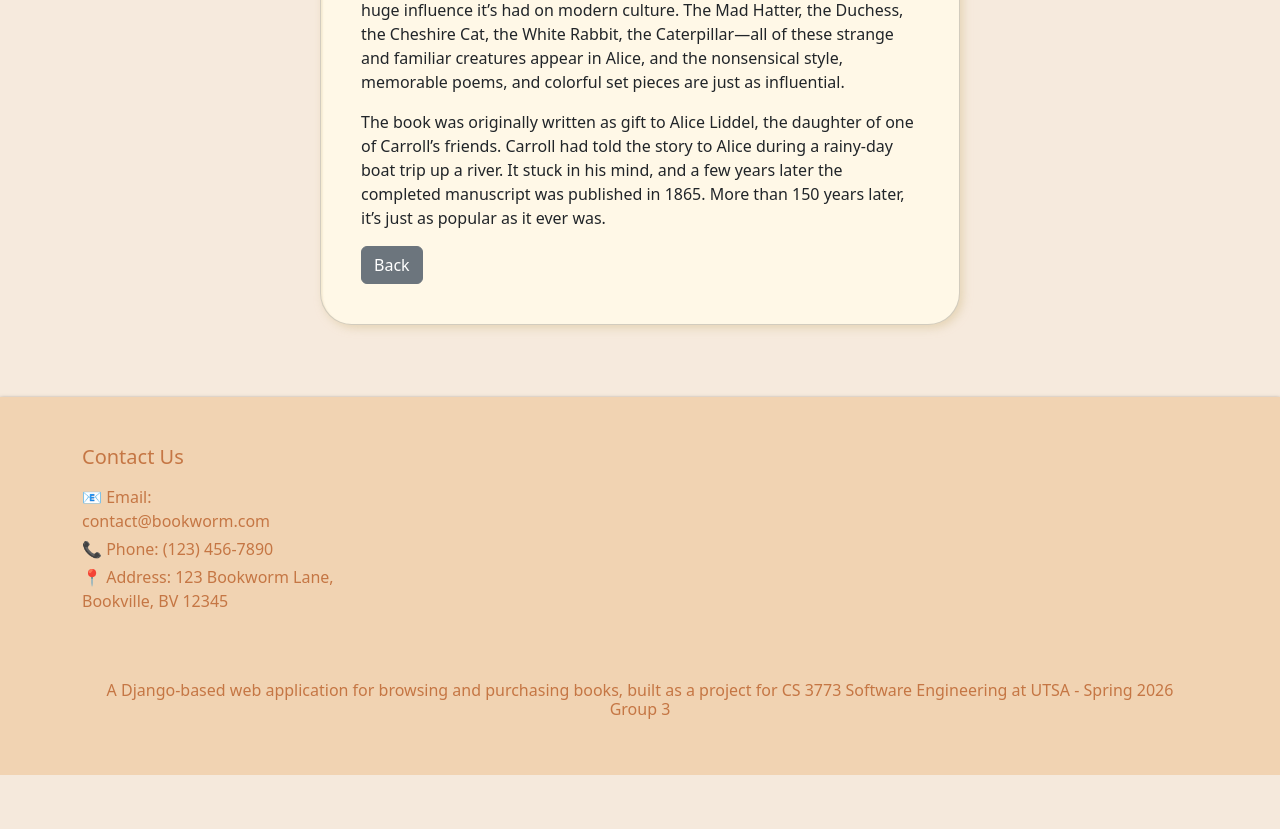
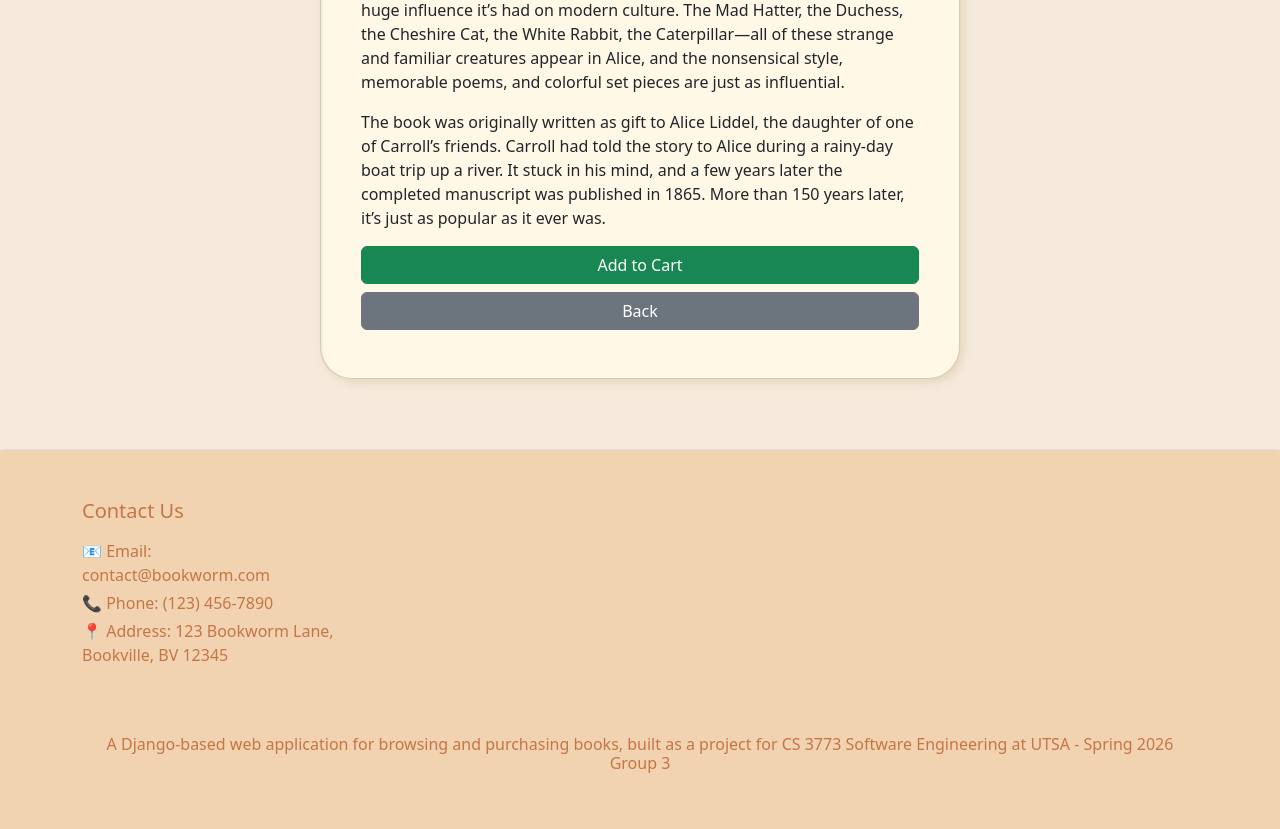
Before and after one commit to g3se/bookworm, a Django app: page /books/1/ in a window 1280 px wide. Shown: the part 917-1746 px from the top of the page. Before the commit the page ends 1692 px from the top, so only its background shows below. Run offline with Django 5.2, Linux system fonts and the light colour scheme; a user stored in the database is signed in; data comes from the database, SQL or seed files in the repository.

Commit message:
feat: Add "Add to Cart" button to book details view

```diff
--- a/bookworm/catalog/templates/catalog/book_details.html
+++ b/bookworm/catalog/templates/catalog/book_details.html
@@ -17,7 +17,12 @@
 <p class="card-text"><strong>Stock:</strong> {{ book.stock }}</p>
 <p class="card-text"><strong>Description:</strong> {{ book.details.description_html }}</p>
 
-<a href="/books/" class="btn btn-secondary accordion">Back</a>
+{% if user.is_authenticated %}
+    <a href="{% url 'add_to_cart' book.id %}" class="btn btn-success w-100 mb-2">
+             Add to Cart
+    </a>
+{% endif %}
+<a href="/books/" class="btn btn-secondary w-100 mb-2">Back</a>
 </div>
 </div>
 {% endblock %}
--- a/bookworm/orders/views.py
+++ b/bookworm/orders/views.py
@@ -18,7 +18,9 @@ def add_to_cart(request, book_id):
         services.add_book_to_cart(request.user, book_id)
     except services.NotFoundError:
         raise Http404()
-    return redirect(request.META.get("HTTP_REFERER", "/"))
+    # There are two places where the Add to Cart button is available,
+    # and this redirect makes sense for both.
+    return redirect("catalog:book_list")
 
 
 @login_required
```
